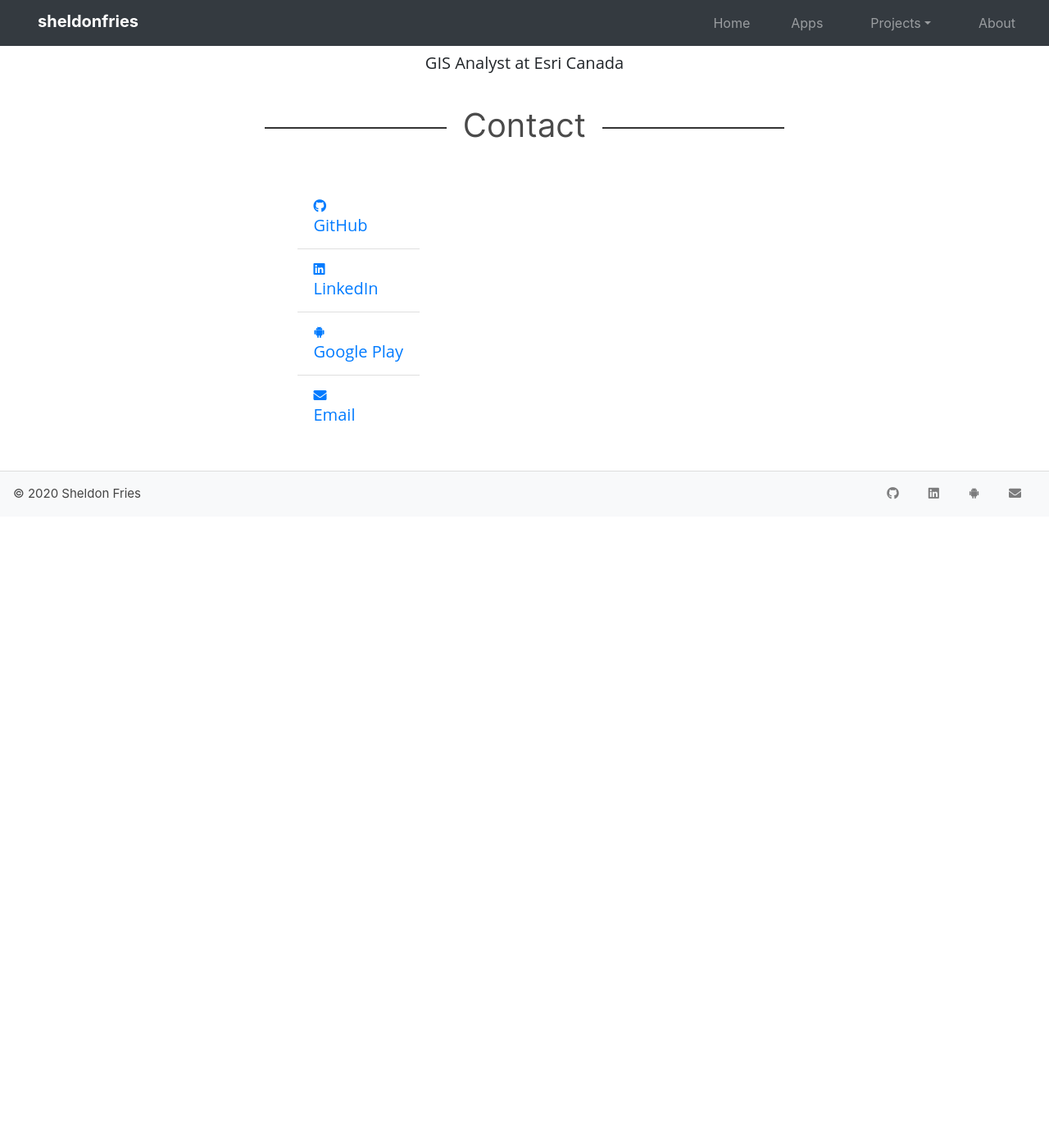
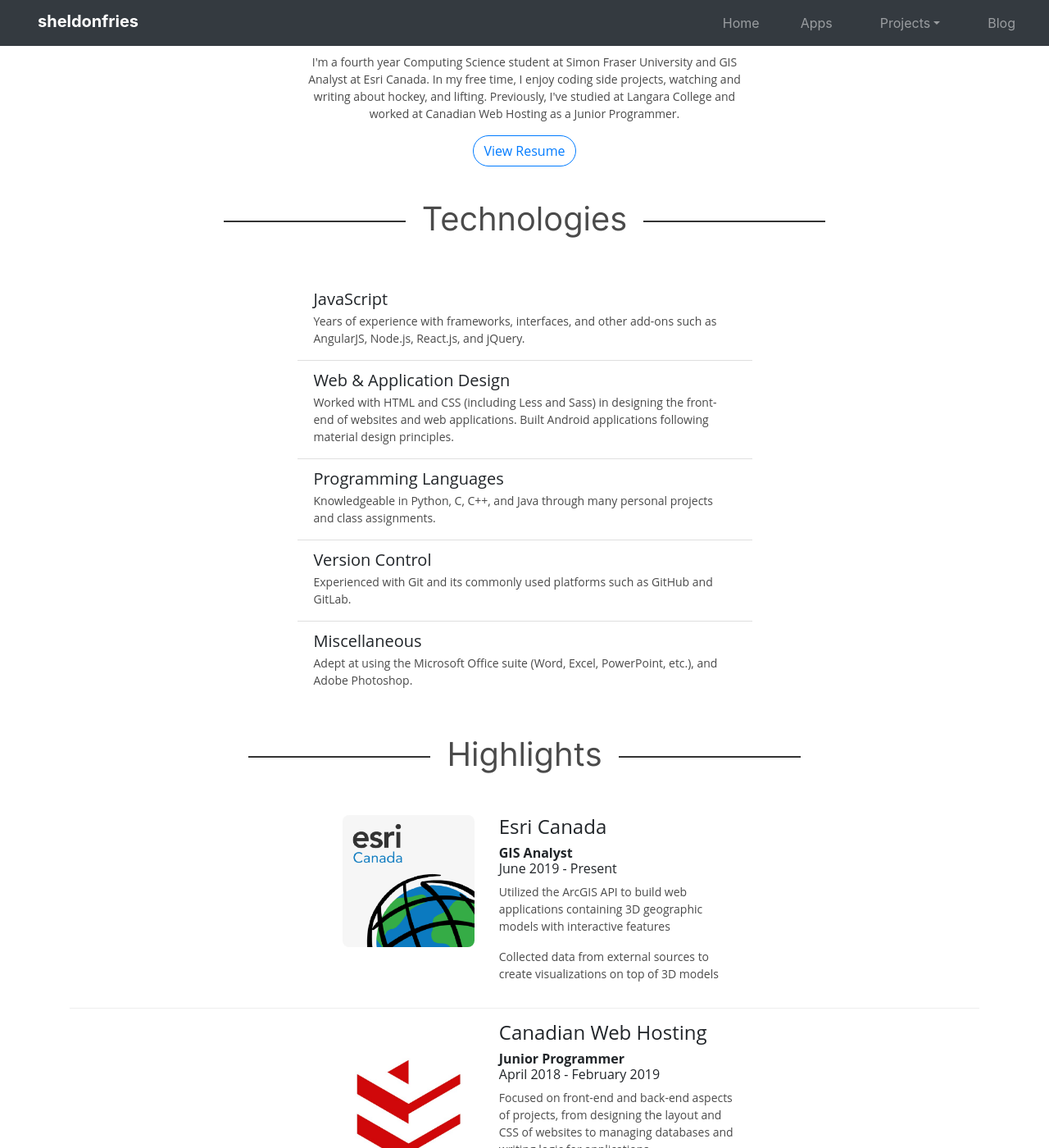
Before and after one commit to sheldonfries/sheldonfries.github.io, a Jekyll site: the page built from index.html, in a window 1280 px wide and 1400 px high, scrolled down 296 px. Shown: the whole window at 82% size. Built offline with Jekyll 4.4.1, drawn with Linux system fonts in a browser that asks for light colours; nearby versions of some CDN libraries; before the commit the page ends 926 px from its top, so only the background shows below that; some of the changed text lies outside the part shown.

Commit message:
Merged about and index pages

```diff
--- a/_includes/dark-header.html
+++ b/_includes/dark-header.html
@@ -22,8 +22,7 @@
                     <a class="dropdown-item" href="https://github.com/sheldonfries/TOSDataPuller">TOSDataPuller</a>
                 </div>
             </li>
-            <a class="nav-item nav-link" href="/about">About</a>
-            <!-- <a class="nav-item nav-link" href="/blog">Blog</a> -->
+            <a class="nav-item nav-link" href="/blog">Blog</a>
         </ul>
     </div>
 </nav>
--- a/_includes/header.html
+++ b/_includes/header.html
@@ -22,8 +22,7 @@
                     <a class="dropdown-item" href="https://github.com/sheldonfries/TOSDataPuller">TOSDataPuller</a>
                 </div>
             </li>
-            <a class="nav-item nav-link" href="/about">About</a>
-            <!-- <a class="nav-item nav-link" href="/blog">Blog</a> -->
+            <a class="nav-item nav-link" href="/blog">Blog</a>
         </ul>
     </div>
 </nav>
--- a/_includes/main.html
+++ b/_includes/main.html
@@ -4,26 +4,97 @@
             <div class="col about-holder">
                 <img class="about-pic" src="/images/sheldon.jpg" alt="Sheldon Fries">
                 <h1>Sheldon Fries</h1>
-                <h5 class="about-text">GIS Analyst at Esri Canada</h5>
+                <p class="about-text">I'm a fourth year Computing Science student at Simon Fraser University and GIS Analyst at Esri Canada.
+                    In my free time, I enjoy coding side projects, watching and writing about hockey, and lifting.
+                    Previously, I've studied at Langara College and worked at Canadian Web Hosting as a Junior Programmer.
+                </p>
+                <a class="btn btn-outline-primary" href="/assets/Resume.pdf" target="_blank" role="button">View Resume</a>
             </div>
         </div>
         <div class="margin-top-large"></div>
         <div id="technologies">
-            <h1 class="about-header">Contact</h1>
+            <h1 class="about-header">Technologies</h1>
             <div class="row technologies">
                 <div class="list-group list-group-flush">
-                    <a class="list-group-item flex-column align-items-start" href="https://github.com/sheldonfries" target="_blank">
-                        <i class="fab fa-github"></i><h5 class="mb-1">GitHub</h5>
+                    <a class="list-group-item flex-column align-items-start">
+                        <div class="d-flex w-100 justify-content-between">
+                            <h5 class="mb-1">JavaScript</h5>
+                        </div>
+                        <p class="mb-1">Years of experience with frameworks, interfaces, and other add-ons such as AngularJS, Node.js, React.js, and jQuery.</p>
                     </a>
-                    <a class="list-group-item flex-column align-items-start" href="https://www.linkedin.com/in/sheldonfries/" target="_blank">
-                        <i class="fab fa-linkedin"></i><h5 class="mb-1">LinkedIn</h5>
+                    <a class="list-group-item flex-column align-items-start">
+                        <div class="d-flex w-100 justify-content-between">
+                            <h5 class="mb-1">Web & Application Design</h5>
+                        </div>
+                        <p class="mb-1">Worked with HTML and CSS (including Less and Sass) in designing the front-end of websites and web applications. Built Android applications following material design principles.</p>
                     </a>
-                    <a class="list-group-item flex-column align-items-start" href="https://play.google.com/store/apps/developer?id=Sheldon+Fries&hl=en" target="_blank">
-                        <i class="fab fa-android"></i><h5 class="mb-1">Google Play</h5>
+                    <a class="list-group-item flex-column align-items-start">
+                        <div class="d-flex w-100 justify-content-between">
+                            <h5 class="mb-1">Programming Languages</h5>
+                        </div>
+                        <p class="mb-1">Knowledgeable in Python, C, C++, and Java through many personal projects and class assignments.</p>
                     </a>
-                    <a class="list-group-item flex-column align-items-start" href="mailto:sheldonfries@gmail.com" target="_blank">
-                        <i class="fas fa-envelope"></i><h5 class="mb-1">Email</h5>
+                    <a class="list-group-item flex-column align-items-start">
+                        <div class="d-flex w-100 justify-content-between">
+                            <h5 class="mb-1">Version Control</h5>
+                        </div>
+                        <p class="mb-1">Experienced with Git and its commonly used platforms such as GitHub and GitLab.</p>
                     </a>
+                    <a class="list-group-item flex-column align-items-start">
+                        <div class="d-flex w-100 justify-content-between">
+                            <h5 class="mb-1">Miscellaneous</h5>
+                        </div>
+                        <p class="mb-1">Adept at using the Microsoft Office suite (Word, Excel, PowerPoint, etc.), and Adobe Photoshop.</p>
+                    </a>
+                </div>
+            </div>
+        </div>
+        <div class="margin-top-large"></div>
+        <div id="highlights">
+            <h1 class="about-header">Highlights</h1>
+            <div class="row highlights">
+                <div class="col-md-5 img-holder">
+                    <img src="/images/about/esri.png" alt="Esri Canada">
+                </div>
+                <div class="col-md-7">
+                    <h4>Esri Canada</h4>
+                    <h6><span class="degree">GIS Analyst</span><br>June 2019 - Present</h6>
+                    <p>Utilized the ArcGIS API to build web applications containing 3D geographic models with interactive features</p>
+                    <p>Collected data from external sources to create visualizations on top of 3D models</p>
+                </div>
+            </div>
+            <div class="divider"></div>
+            <div class="row highlights">
+                <div class="col-md-5 img-holder cwh">
+                    <img src="/images/about/cwh.png" alt="Canadian Web Hosting">
+                </div>
+                <div class="col-md-7">
+                    <h4>Canadian Web Hosting</h4>
+                    <h6><span class="degree">Junior Programmer</span><br>April 2018 - February 2019</h6>
+                    <p>Focused on front-end and back-end aspects of projects, from designing the layout and CSS of websites to managing databases and writing logic for applications</p>
+                    <p>Leveraged knowledge in Full Stack web development, Git, algorithms & data structures, JavaScript, and debugging with Chrome Dev Tools</p>
+                </div>
+            </div>
+            <div class="divider"></div>
+            <div class="row highlights">
+                <div class="col-md-5 img-holder">
+                    <img src="/images/about/sfu.png" alt="Simon Fraser University">
+                </div>
+                <div class="col-md-7">
+                    <h4>Simon Fraser University</h4>
+                    <h6><span class="degree">BSc, Computing Science</span><br>January 2018 - Present</h6>
+                    <p>Programming coursework in algorithms & data structures, operating systems, networking, databases, and software engineering</p>
+                </div>
+            </div>
+            <div class="divider"></div>
+            <div class="row highlights">
+                <div class="col-md-5 img-holder">
+                    <img src="/images/about/langara.png" alt="Langara College">
+                </div>
+                <div class="col-md-7">
+                    <h4>Langara College</h4>
+                    <h6><span class="degree">Computer Science</span><br>January 2015 - December 2017</h6>
+                    <p>Dean’s Honour Roll: Spring 2016, Fall 2016</p>
                 </div>
             </div>
         </div>
```
